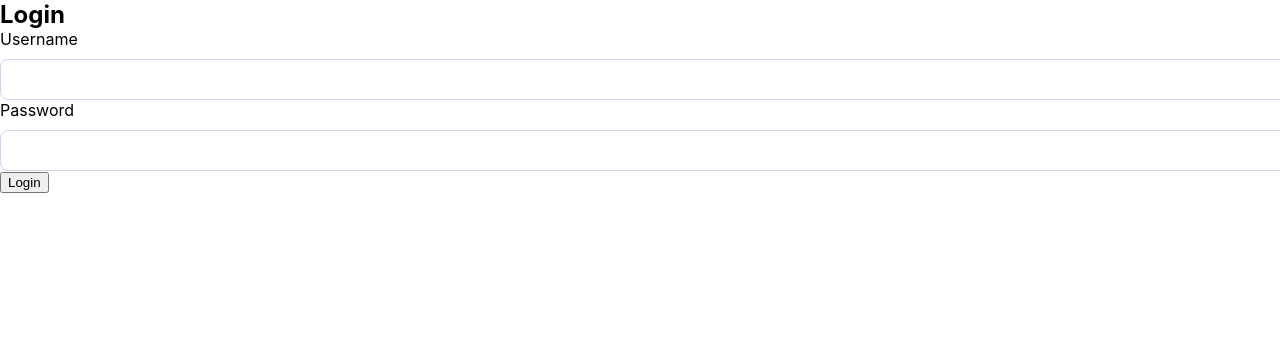
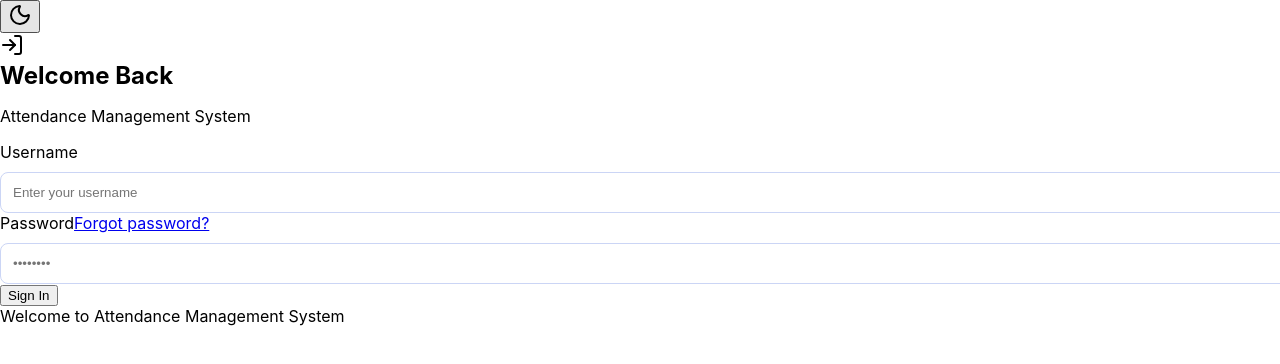
Before and after one commit to siribhargavi-t/attendance-system, a React (Create React App) app in the folder frontend/: page / in a window 1280 px wide. Shown: the top 364 px of the page. Built offline with nearby package versions, Linux system fonts and the light colour scheme.

Commit message:
revert: Revert frontend to old UI from commit 9b17d35

```diff
--- a/frontend/src/api/axios.js
+++ b/frontend/src/api/axios.js
@@ -1,28 +1,19 @@
 import axios from 'axios';
 
-// Create a new Axios instance with a custom configuration
 const api = axios.create({
-  // Set the base URL for all API requests to your backend server
-  baseURL: 'http://localhost:5000/api',
+  baseURL: 'http://localhost:5001/api', // Backend base URL
 });
 
-// Use an interceptor to automatically add the JWT token to every request
+// Add a request interceptor
 api.interceptors.request.use(
   (config) => {
-    // Get the token from local storage
-    const token = localStorage.getItem('token');
-
-    // If the token exists, add it to the Authorization header
+    const token = localStorage.getItem('token'); // Get token from storage
     if (token) {
-      config.headers['Authorization'] = `Bearer ${token}`;
+      config.headers.Authorization = `Bearer ${token}`; // Inject token
     }
-
     return config;
   },
-  (error) => {
-    // Handle request errors
-    return Promise.reject(error);
-  }
+  (error) => Promise.reject(error)
 );
 
 export default api;
--- a/frontend/src/contexts/AuthContext.js
+++ b/frontend/src/contexts/AuthContext.js
@@ -1,20 +1,22 @@
-import React, { createContext, useState, useEffect, useContext } from 'react';
+import React, { createContext, useState, useEffect } from 'react';
+import { useNavigate } from 'react-router-dom';
 import api from '../api/axios';
 
 export const AuthContext = createContext();
 
-export const useAuth = () => useContext(AuthContext);
-
 export const AuthProvider = ({ children }) => {
   const [user, setUser] = useState(null);
   const [loading, setLoading] = useState(true);
+  const navigate = useNavigate();
 
   useEffect(() => {
+    // Check local storage for existing session on load
     const token = localStorage.getItem('token');
-    if (token) {
     const storedRole = localStorage.getItem('role');
     const storedUsername = localStorage.getItem('username');
     const storedIsSuperAdmin = localStorage.getItem('isSuperAdmin');
+
+    if (token && storedRole) {
       setUser({
           token,
           role: storedRole,
@@ -27,7 +29,6 @@ export const AuthProvider = ({ children }) => {
 
   const login = async (username, password) => {
     try {
-      // Use the 'api' instance here
       const response = await api.post('/auth/login', { username, password });
       if (response.data.success) {
         const { token, role, username: resUser, isSuperAdmin } = response.data;
@@ -36,16 +37,16 @@ export const AuthProvider = ({ children }) => {
         localStorage.setItem('username', resUser);
         localStorage.setItem('isSuperAdmin', isSuperAdmin);
 
-        const userData = { token, role, username: resUser, isSuperAdmin };
-        setUser(userData);
+        setUser({ token, role, username: resUser, isSuperAdmin });
 
-        return userData;
+        if (role === 'admin') navigate('/admin');
+        else navigate('/student');
+        return true;
       }
     } catch (error) {
       console.error('Login error', error);
       throw new Error(error.response?.data?.message || 'Login failed');
     }
-    return null;
   };
 
   const logout = () => {
@@ -54,11 +55,12 @@ export const AuthProvider = ({ children }) => {
     localStorage.removeItem('username');
     localStorage.removeItem('isSuperAdmin');
     setUser(null);
+    navigate('/');
   };
 
   return (
     <AuthContext.Provider value={{ user, loading, login, logout }}>
-      {!loading && children}
+      {children}
     </AuthContext.Provider>
   );
 };
--- a/frontend/src/pages/Auth/Login.js
+++ b/frontend/src/pages/Auth/Login.js
@@ -1,56 +1,96 @@
-import React, { useState } from 'react';
-import { useNavigate } from 'react-router-dom';
-import { useAuth } from '../../contexts/AuthContext';
+import React, { useState, useContext } from 'react';
+import { AuthContext } from '../../contexts/AuthContext';
+import { LogIn } from 'lucide-react';
+import ThemeToggle from '../../components/ThemeToggle';
 
 const Login = () => {
   const [username, setUsername] = useState('');
   const [password, setPassword] = useState('');
   const [error, setError] = useState('');
-  const { login } = useAuth();
-  const navigate = useNavigate();
+  const [isLoading, setIsLoading] = useState(false);
+  const { login } = useContext(AuthContext);
 
-  const handleLogin = async (e) => {
+  const handleSubmit = async (e) => {
     e.preventDefault();
     setError('');
+    setIsLoading(true);
+
     try {
-      const user = await login(username, password);
-      if (user) {
-        if (user.role === 'admin') {
-          navigate('/admin');
-        } else {
-          navigate('/student');
-        }
-      }
+      await login(username, password);
     } catch (err) {
       setError(err.message);
+    } finally {
+      setIsLoading(false);
     }
   };
 
   return (
-    <div className="login-container">
-      <form onSubmit={handleLogin}>
-        <h2>Login</h2>
-        {error && <div className="error-message">{error}</div>}
+    <div className="min-h-screen bg-gradient-to-br from-blue-50 to-indigo-100 dark:from-slate-900 dark:to-slate-950 flex flex-col items-center justify-center p-4 transition-colors">
+      <div className="absolute top-4 right-4">
+        <ThemeToggle />
+      </div>
+      <div className="max-w-md w-full bg-white dark:bg-slate-800 rounded-2xl shadow-xl overflow-hidden p-8 transition-colors">
+        <div className="flex flex-col items-center mb-8">
+          <div className="w-16 h-16 bg-indigo-600 rounded-full flex items-center justify-center mb-4 shadow-lg shadow-indigo-200 dark:shadow-none">
+            <LogIn className="w-8 h-8 text-white" />
+          </div>
+          <h2 className="text-3xl font-bold text-gray-800 dark:text-white">Welcome Back</h2>
+          <p className="text-gray-500 dark:text-slate-400 mt-2 text-center">Attendance Management System</p>
+        </div>
+
+        {error && (
+          <div className="bg-red-50 text-red-600 p-3 rounded-lg mb-6 text-sm text-center border border-red-200">
+            {error}
+          </div>
+        )}
+
+        <form onSubmit={handleSubmit} className="space-y-6">
           <div>
-          <label>Username</label>
+            <label className="block text-sm font-medium text-gray-700 dark:text-slate-300 mb-2">Username</label>
             <input
               type="text"
+              required
+              className="w-full px-4 py-3 rounded-lg bg-gray-50 dark:bg-slate-700 border border-gray-200 dark:border-slate-600 focus:bg-white dark:focus:bg-slate-800 text-slate-900 dark:text-white focus:outline-none focus:ring-2 focus:ring-indigo-500 transition-colors"
               value={username}
               onChange={(e) => setUsername(e.target.value)}
-            required
+              placeholder="Enter your username"
             />
           </div>
+
           <div>
-          <label>Password</label>
+            <div className="flex justify-between items-center mb-2">
+                <label className="block text-sm font-medium text-gray-700 dark:text-slate-300">Password</label>
+                <a href="/forgot-password" className="text-sm font-medium text-indigo-600 dark:text-indigo-400 hover:text-indigo-500">Forgot password?</a>
+            </div>
             <input
               type="password"
+              required
+              className="w-full px-4 py-3 rounded-lg bg-gray-50 dark:bg-slate-700 border border-gray-200 dark:border-slate-600 focus:bg-white dark:focus:bg-slate-800 text-slate-900 dark:text-white focus:outline-none focus:ring-2 focus:ring-indigo-500 transition-colors"
               value={password}
               onChange={(e) => setPassword(e.target.value)}
-            required
+              placeholder="••••••••"
             />
           </div>
-        <button type="submit">Login</button>
+
+          <button
+            type="submit"
+            disabled={isLoading}
+            className="w-full bg-indigo-600 text-white font-semibold py-3 rounded-lg hover:bg-indigo-700 focus:outline-none focus:ring-2 focus:ring-indigo-500 focus:ring-offset-2 transition-all disabled:opacity-70 flex justify-center items-center"
+          >
+            {isLoading ? (
+              <span className="w-5 h-5 border-2 border-white border-t-transparent rounded-full animate-spin"></span>
+            ) : (
+              'Sign In'
+            )}
+          </button>
         </form>
+
+        <div className="mt-8 pt-6 border-t border-gray-100 dark:border-slate-700 flex justify-center text-sm">
+          <span className="text-gray-600 dark:text-slate-400">
+             Welcome to Attendance Management System
+          </span>
+        </div>
+      </div>
     </div>
   );
 };
```
Also changed, not shown: 1 other file (tests, documents, lock files or other folders). Lines whose indentation alone changed are shown as unchanged.
